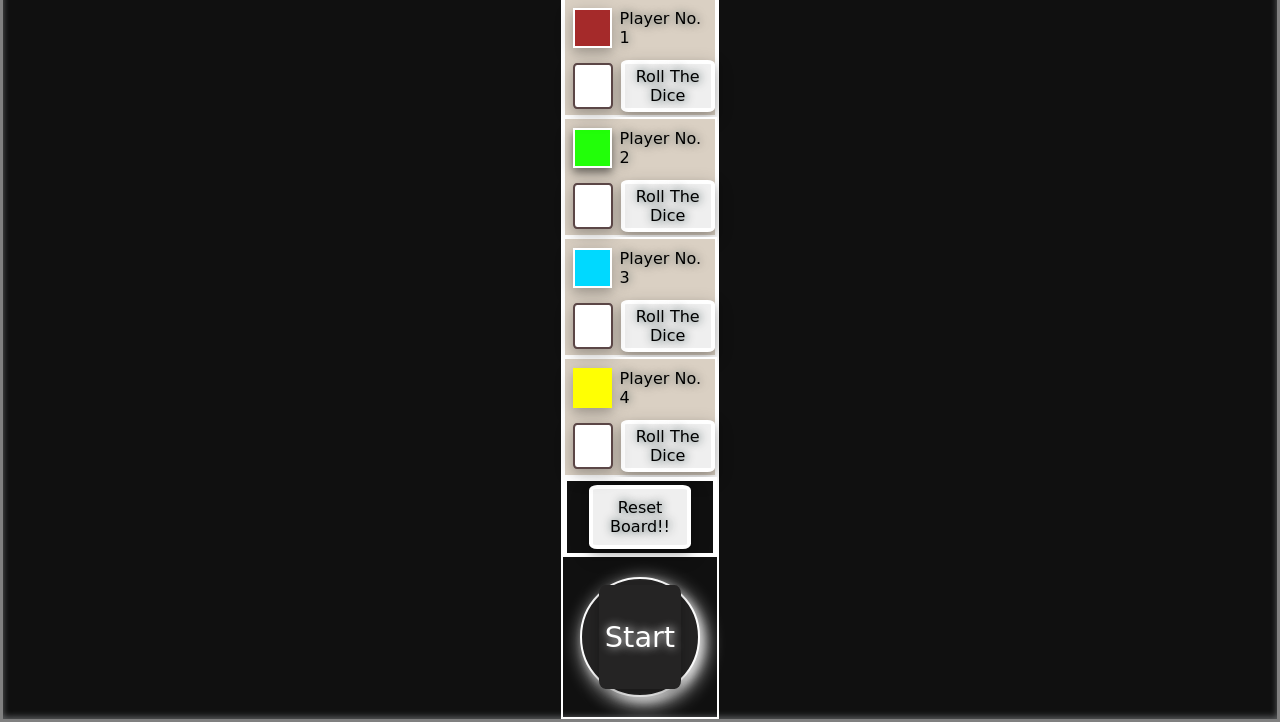
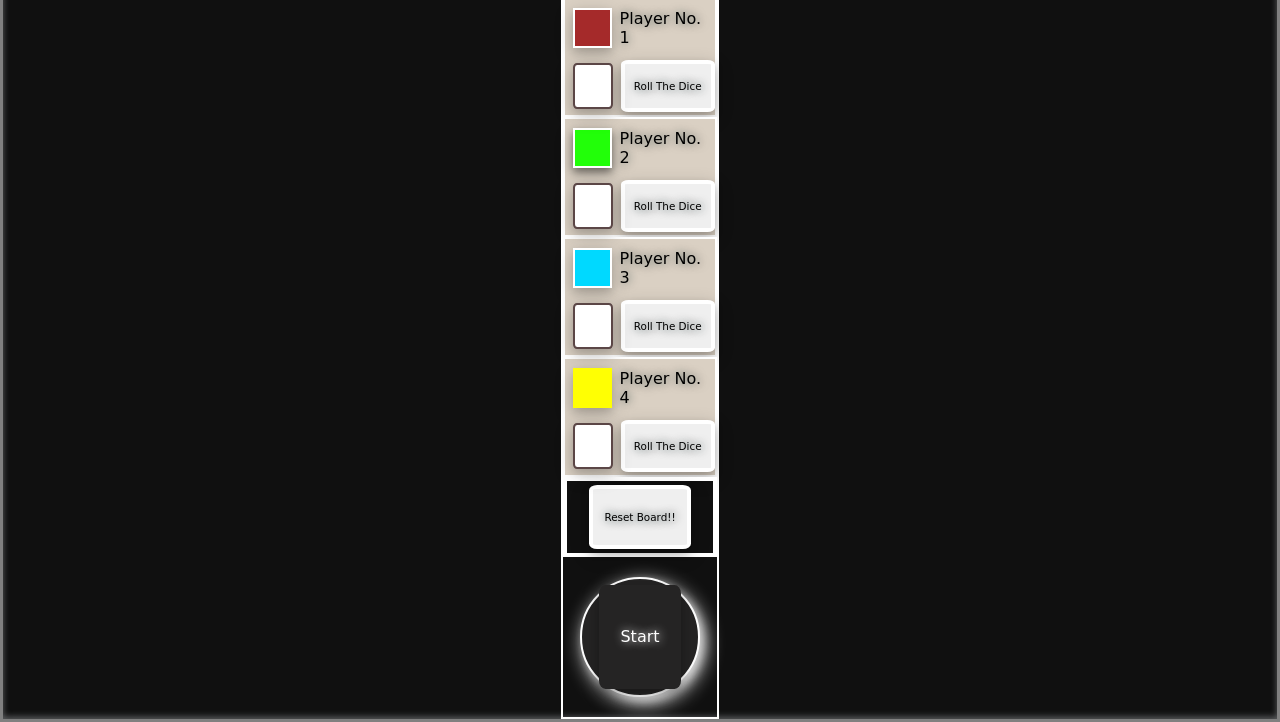
Before and after one commit to bhaskar-2024/Snake-and-ladders, a plain HTML site: page index.html in a window 1280 px wide. Shown: the part 768-1490 px from the top of the page. Drawn offline with Linux system fonts and the light colour scheme.

Commit message:
fixed font size

```diff
--- a/index.css
+++ b/index.css
@@ -242,7 +242,7 @@ body {
     4px 6px 20px 0 rgba(255, 255, 255, 0.966);
 }
 .start button {
-  font-size: 1.8rem;
+  font-size: 1em;
   background-color: rgb(37, 36, 36);
   color: white;
   border: none;
@@ -278,7 +278,7 @@ body {
     box-shadow: 0 4px 8px 0 rgba(0, 0, 0, 0.139), 0 6px 20px 0 rgba(0, 0, 0, 0.19);
 }
 button {
-  font-size: 100%;
+  font-size: 0.65em;
   border: 4px solid white;
   font-family: cursive;
   border-radius: 8%;
```
